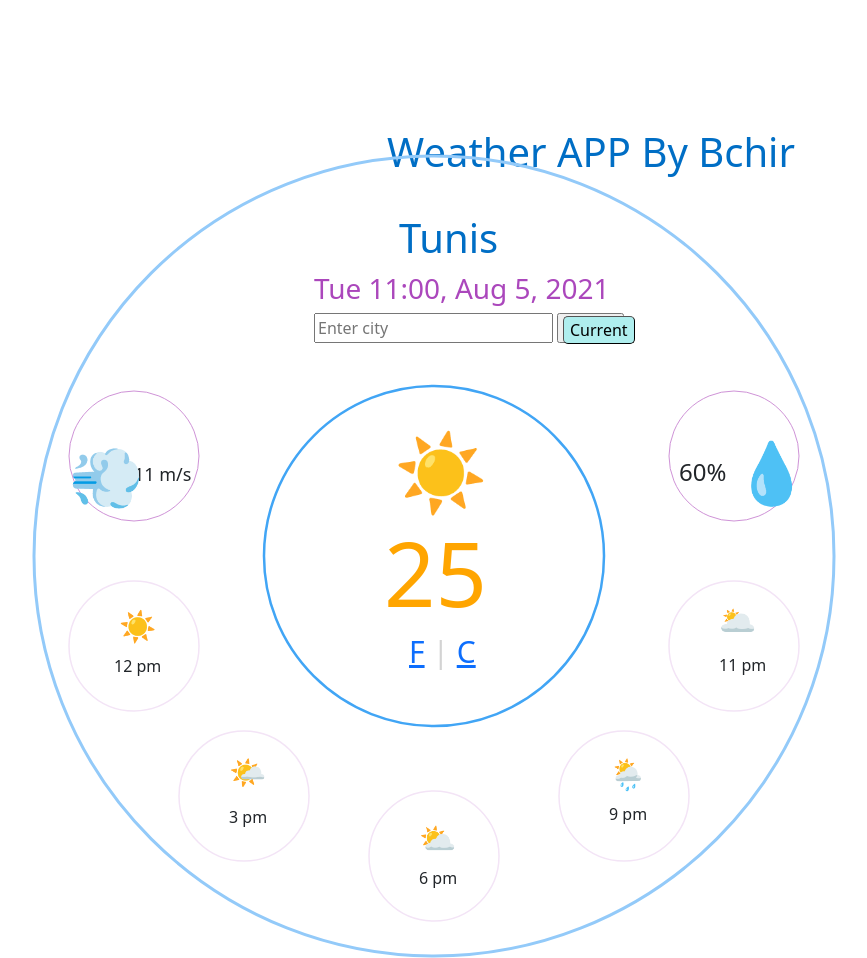
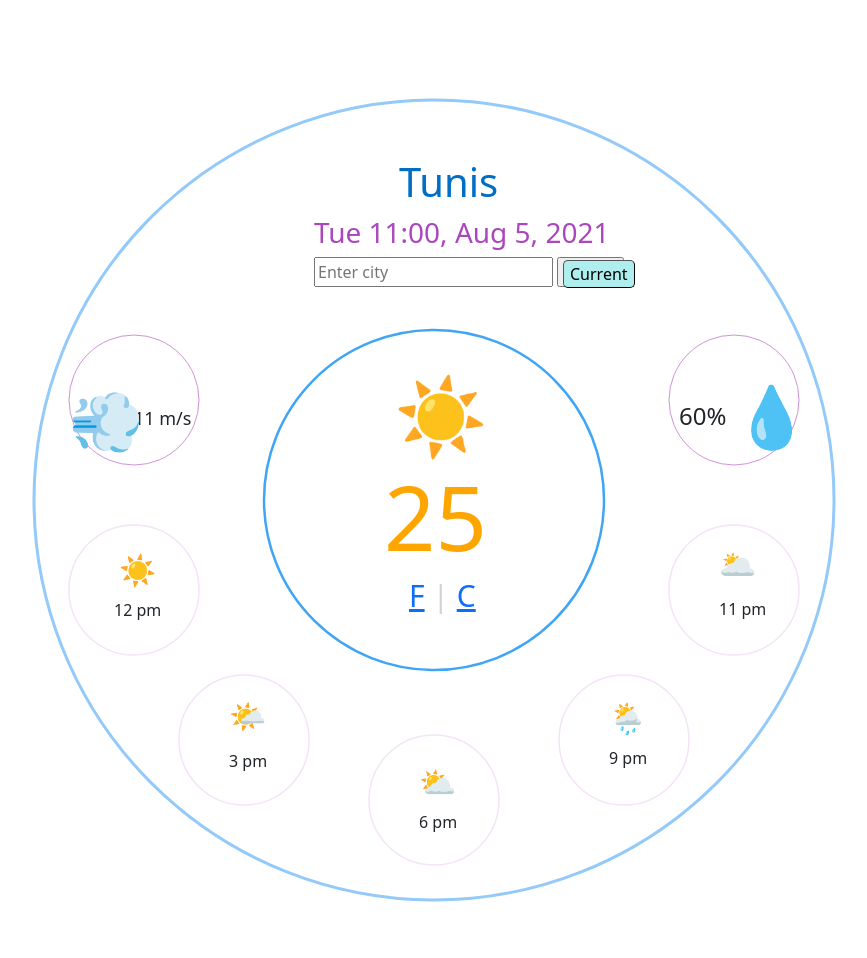
Before and after one commit to Mabchir/My-Weather-App, a website built with Parcel: page index.html in a window 1280 px wide. Shown: the top 958 px of the page, without its empty margins (78-945 px from the left). Built offline with nearby package versions, Linux system fonts and the light colour scheme.

Commit message:
Deleting the H1 test

```diff
--- a/index.html
+++ b/index.html
@@ -15,7 +15,6 @@
     <title>Weather Update</title>
   </head>
   <body>
-    <h1>Weather APP By Bchir</h1>
     <div class="container">
       <svg xmlns="http://www.w3.org/2000/svg">
         <circle class="main" cx="50%" cy="50%" r="400" />
```
